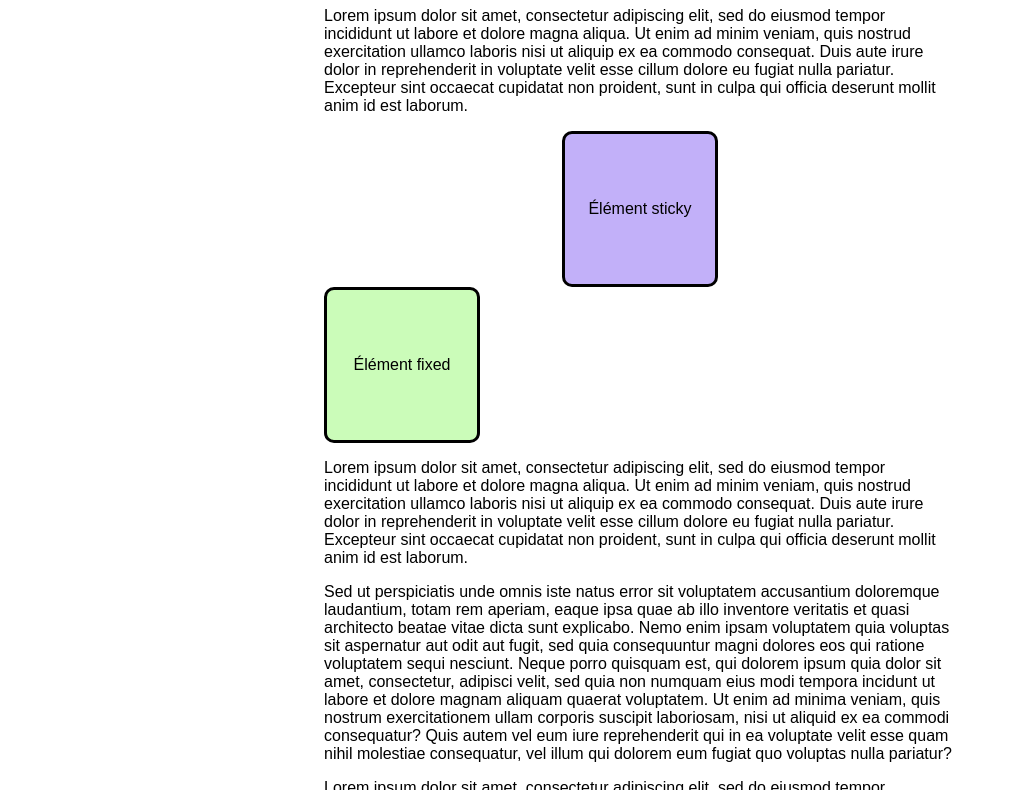
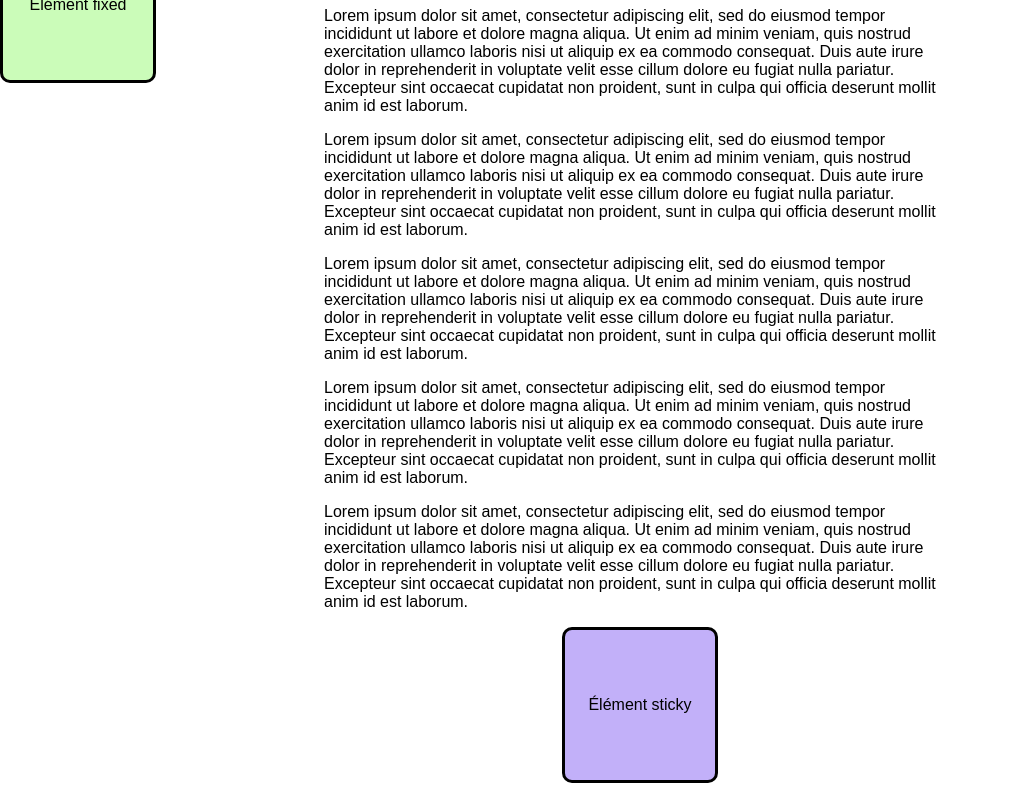
Before and after one commit to RodrigueCalimia/cours-css-position, a plain HTML site: page index.html in a window 1280 px wide. Shown: the part 73-863 px from the top of the page, without its empty margins (0-1022 px from the left). Drawn offline with Linux system fonts and the light colour scheme.

Commit message:
code de démonstration avec fixed et sticky

```diff
--- a/index.html
+++ b/index.html
@@ -10,8 +10,13 @@
         <h1>Scrollez dans la suite de la page pour voir</h1>
         <div class="conteneur">
             <p>Lorem ipsum dolor sit amet, consectetur adipiscing elit, sed do eiusmod tempor incididunt ut labore et dolore magna aliqua. Ut enim ad minim veniam, quis nostrud exercitation ullamco laboris nisi ut aliquip ex ea commodo consequat. Duis aute irure dolor in reprehenderit in voluptate velit esse cillum dolore eu fugiat nulla pariatur. Excepteur sint occaecat cupidatat non proident, sunt in culpa qui officia deserunt mollit anim id est laborum.</p>
+            <p>Lorem ipsum dolor sit amet, consectetur adipiscing elit, sed do eiusmod tempor incididunt ut labore et dolore magna aliqua. Ut enim ad minim veniam, quis nostrud exercitation ullamco laboris nisi ut aliquip ex ea commodo consequat. Duis aute irure dolor in reprehenderit in voluptate velit esse cillum dolore eu fugiat nulla pariatur. Excepteur sint occaecat cupidatat non proident, sunt in culpa qui officia deserunt mollit anim id est laborum.</p>
+            <p>Lorem ipsum dolor sit amet, consectetur adipiscing elit, sed do eiusmod tempor incididunt ut labore et dolore magna aliqua. Ut enim ad minim veniam, quis nostrud exercitation ullamco laboris nisi ut aliquip ex ea commodo consequat. Duis aute irure dolor in reprehenderit in voluptate velit esse cillum dolore eu fugiat nulla pariatur. Excepteur sint occaecat cupidatat non proident, sunt in culpa qui officia deserunt mollit anim id est laborum.</p>
+            <p>Lorem ipsum dolor sit amet, consectetur adipiscing elit, sed do eiusmod tempor incididunt ut labore et dolore magna aliqua. Ut enim ad minim veniam, quis nostrud exercitation ullamco laboris nisi ut aliquip ex ea commodo consequat. Duis aute irure dolor in reprehenderit in voluptate velit esse cillum dolore eu fugiat nulla pariatur. Excepteur sint occaecat cupidatat non proident, sunt in culpa qui officia deserunt mollit anim id est laborum.</p>
+            <p>Lorem ipsum dolor sit amet, consectetur adipiscing elit, sed do eiusmod tempor incididunt ut labore et dolore magna aliqua. Ut enim ad minim veniam, quis nostrud exercitation ullamco laboris nisi ut aliquip ex ea commodo consequat. Duis aute irure dolor in reprehenderit in voluptate velit esse cillum dolore eu fugiat nulla pariatur. Excepteur sint occaecat cupidatat non proident, sunt in culpa qui officia deserunt mollit anim id est laborum.</p>
+            <div class="box fixed">Élément fixed</div>
             <div class="box sticky">Élément sticky</div>
-            <div class="box fixed">Élément fixed</div>
+            <p>Lorem ipsum dolor sit amet, consectetur adipiscing elit, sed do eiusmod tempor incididunt ut labore et dolore magna aliqua. Ut enim ad minim veniam, quis nostrud exercitation ullamco laboris nisi ut aliquip ex ea commodo consequat. Duis aute irure dolor in reprehenderit in voluptate velit esse cillum dolore eu fugiat nulla pariatur. Excepteur sint occaecat cupidatat non proident, sunt in culpa qui officia deserunt mollit anim id est laborum.</p>
             <p>Lorem ipsum dolor sit amet, consectetur adipiscing elit, sed do eiusmod tempor incididunt ut labore et dolore magna aliqua. Ut enim ad minim veniam, quis nostrud exercitation ullamco laboris nisi ut aliquip ex ea commodo consequat. Duis aute irure dolor in reprehenderit in voluptate velit esse cillum dolore eu fugiat nulla pariatur. Excepteur sint occaecat cupidatat non proident, sunt in culpa qui officia deserunt mollit anim id est laborum.</p>
             <p>Sed ut perspiciatis unde omnis iste natus error sit voluptatem accusantium doloremque laudantium, totam rem aperiam, eaque ipsa quae ab illo inventore veritatis et quasi architecto beatae vitae dicta sunt explicabo. Nemo enim ipsam voluptatem quia voluptas sit aspernatur aut odit aut fugit, sed quia consequuntur magni dolores eos qui ratione voluptatem sequi nesciunt. Neque porro quisquam est, qui dolorem ipsum quia dolor sit amet, consectetur, adipisci velit, sed quia non numquam eius modi tempora incidunt ut labore et dolore magnam aliquam quaerat voluptatem. Ut enim ad minima veniam, quis nostrum exercitationem ullam corporis suscipit laboriosam, nisi ut aliquid ex ea commodi consequatur? Quis autem vel eum iure reprehenderit qui in ea voluptate velit esse quam nihil molestiae consequatur, vel illum qui dolorem eum fugiat quo voluptas nulla pariatur?</p>
             <p>Lorem ipsum dolor sit amet, consectetur adipiscing elit, sed do eiusmod tempor incididunt ut labore et dolore magna aliqua. Ut enim ad minim veniam, quis nostrud exercitation ullamco laboris nisi ut aliquip ex ea commodo consequat. Duis aute irure dolor in reprehenderit in voluptate velit esse cillum dolore eu fugiat nulla pariatur. Excepteur sint occaecat cupidatat non proident, sunt in culpa qui officia deserunt mollit anim id est laborum.</p>
@@ -28,6 +33,6 @@
             <p>Sed ut perspiciatis unde omnis iste natus error sit voluptatem accusantium doloremque laudantium, totam rem aperiam, eaque ipsa quae ab illo inventore veritatis et quasi architecto beatae vitae dicta sunt explicabo. Nemo enim ipsam voluptatem quia voluptas sit aspernatur aut odit aut fugit, sed quia consequuntur magni dolores eos qui ratione voluptatem sequi nesciunt. Neque porro quisquam est, qui dolorem ipsum quia dolor sit amet, consectetur, adipisci velit, sed quia non numquam eius modi tempora incidunt ut labore et dolore magnam aliquam quaerat voluptatem. Ut enim ad minima veniam, quis nostrum exercitationem ullam corporis suscipit laboriosam, nisi ut aliquid ex ea commodi consequatur? Quis autem vel eum iure reprehenderit qui in ea voluptate velit esse quam nihil molestiae consequatur, vel illum qui dolorem eum fugiat quo voluptas nulla pariatur?</p>
             <p>Lorem ipsum dolor sit amet, consectetur adipiscing elit, sed do eiusmod tempor incididunt ut labore et dolore magna aliqua. Ut enim ad minim veniam, quis nostrud exercitation ullamco laboris nisi ut aliquip ex ea commodo consequat. Duis aute irure dolor in reprehenderit in voluptate velit esse cillum dolore eu fugiat nulla pariatur. Excepteur sint occaecat cupidatat non proident, sunt in culpa qui officia deserunt mollit anim id est laborum.</p>
             <p>Sed ut perspiciatis unde omnis iste natus error sit voluptatem accusantium doloremque laudantium, totam rem aperiam, eaque ipsa quae ab illo inventore veritatis et quasi architecto beatae vitae dicta sunt explicabo. Nemo enim ipsam voluptatem quia voluptas sit aspernatur aut odit aut fugit, sed quia consequuntur magni dolores eos qui ratione voluptatem sequi nesciunt. Neque porro quisquam est, qui dolorem ipsum quia dolor sit amet, consectetur, adipisci velit, sed quia non numquam eius modi tempora incidunt ut labore et dolore magnam aliquam quaerat voluptatem. Ut enim ad minima veniam, quis nostrum exercitationem ullam corporis suscipit laboriosam, nisi ut aliquid ex ea commodi consequatur? Quis autem vel eum iure reprehenderit qui in ea voluptate velit esse quam nihil molestiae consequatur, vel illum qui dolorem eum fugiat quo voluptas nulla pariatur?</p>
-        <div>
+        </div>
     </body>
 </html>
--- a/style.css
+++ b/style.css
@@ -24,12 +24,13 @@ h1 {
 }
 
 .sticky {
+  position: sticky;
   background-color: #C2B0F9;
   margin: auto;
   top: 0;
 }
-
 .fixed {
+  position: fixed;
   background-color: #CBFCB9;
   top: 0;
   left: 0;
```
